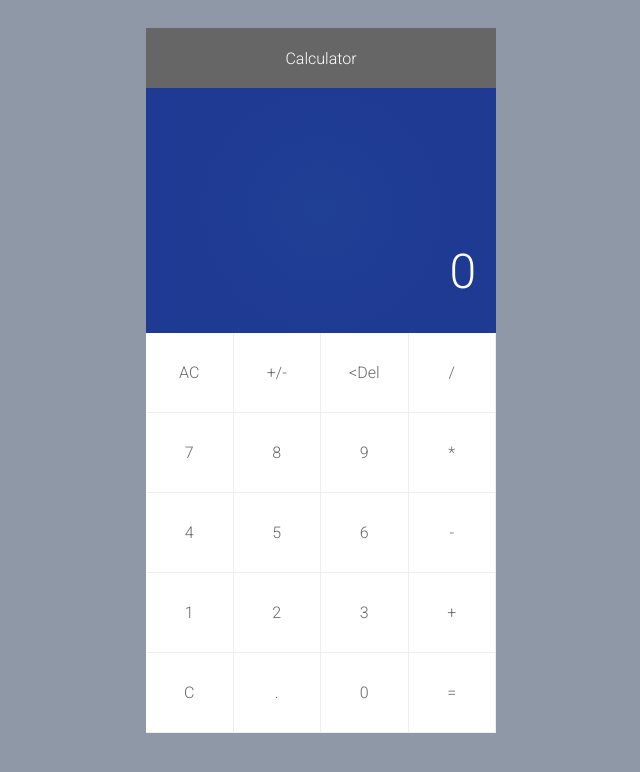
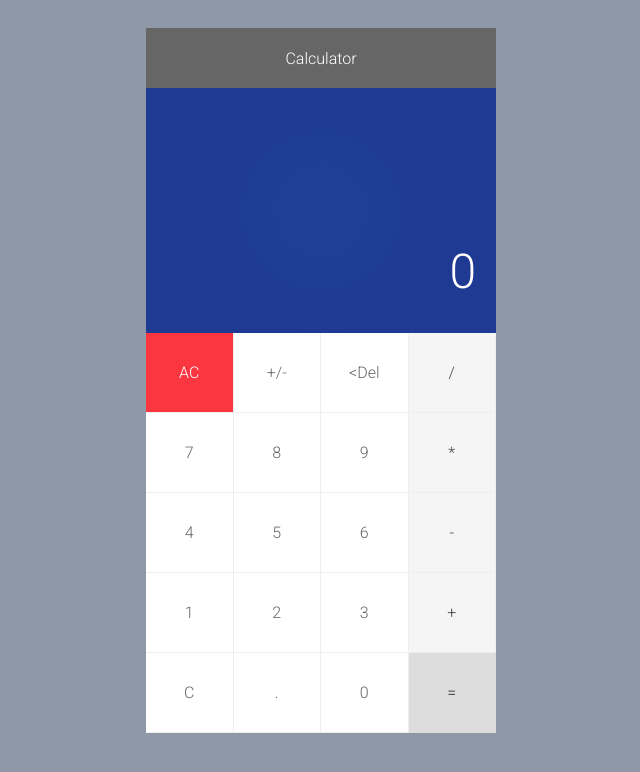
Before and after one commit to andela-hpopoola/calculator, a React (Create React App) app: page / in a window 1280 px wide. Shown: the top 772 px of the page, without its empty margins (319-959 px from the left). Built offline with nearby package versions, Linux system fonts and the light colour scheme.

Commit message:
Update styles

```diff
--- a/src/css/App.css
+++ b/src/css/App.css
@@ -69,17 +69,17 @@ body {
   box-shadow: inset 0px 0px 90px 0px rgba(31, 58, 147, 0.2);
 }
 
-.button--color-red {
+.button--type-clear:first-child {
   background: #fb3640;
   color: white;
 }
 
-.button--color-gray {
+.button--type-operator {
   background: #f5f5f5;
   color: #444;
 }
 
-.button--color-gray-dark {
+.button--type-equalsTo {
   background: #ddd;
   color: #222;
   border-right-color: #ddd;
```
